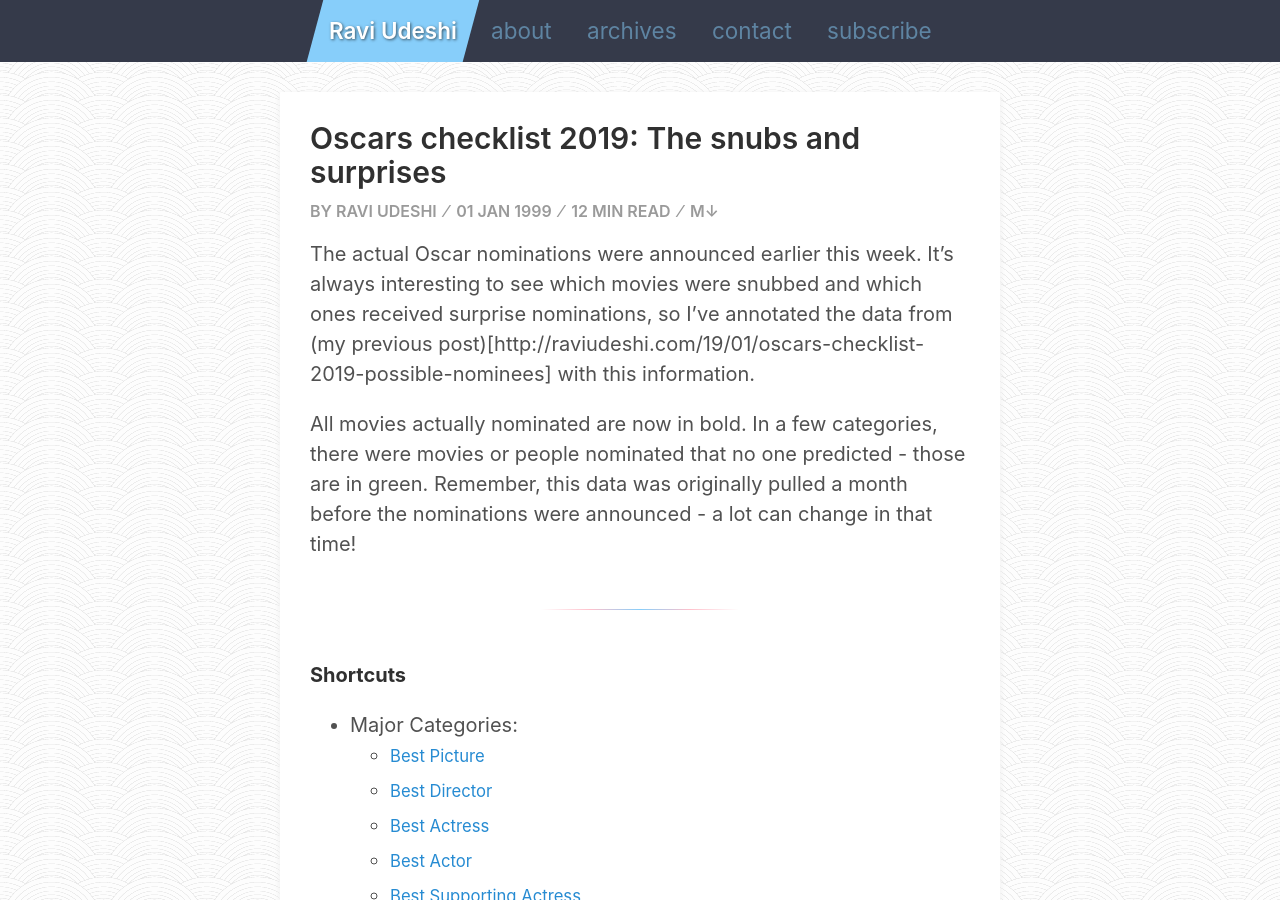
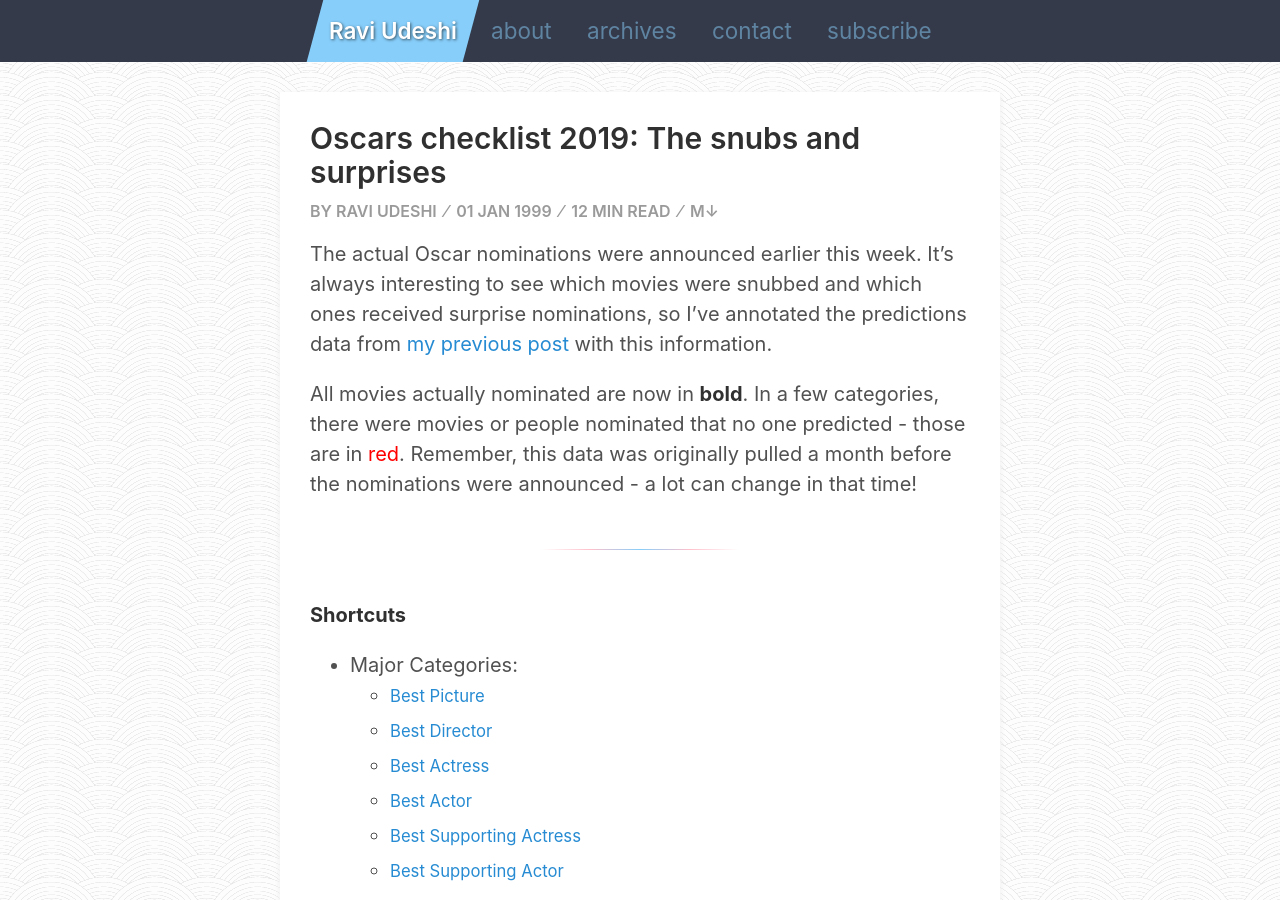
Before and after one commit to rkudeshi/rkudeshi.github.io, a Jekyll site: the page built from _posts/1999-01-01-test.md, in a window 1280 px wide and 900 px high. Built offline with Jekyll 4.4.1, drawn with Linux system fonts in a browser that asks for light colours.

Commit message:
Update 1999-01-01-test.md

```diff
--- a/_posts/1999-01-01-test.md
+++ b/_posts/1999-01-01-test.md
@@ -2,9 +2,9 @@
 title: "Oscars checklist 2019: The snubs and surprises"
 ---
 
-The actual Oscar nominations were announced earlier this week. It's always interesting to see which movies were snubbed and which ones received surprise nominations, so I've annotated the data from (my previous post)[http://raviudeshi.com/19/01/oscars-checklist-2019-possible-nominees] with this information.
+The actual Oscar nominations were announced earlier this week. It's always interesting to see which movies were snubbed and which ones received surprise nominations, so I've annotated the predictions data from [my previous post](http://raviudeshi.com/19/01/oscars-checklist-2019-possible-nominees) with this information.
 
-All movies actually nominated are now in bold. In a few categories, there were movies or people nominated that no one predicted - those are in <span color="green">green</span>. Remember, this data was originally pulled a month before the nominations were announced - a lot can change in that time!
+All movies actually nominated are now in **bold**. In a few categories, there were movies or people nominated that no one predicted - those are in <span style="color:red;">red</span>. Remember, this data was originally pulled a month before the nominations were announced - a lot can change in that time!
 
 ---
 
@@ -70,24 +70,24 @@
 
 #### Best Director
 
-|-----|-------------------------------------------------------------|-----|-----|-------|-------|
-| NUM |                             NAME                            | NOM | WIN |  ODDS |  PTS  |
-|-----|-------------------------------------------------------------|-----|-----|-------|-------|
-| 1   | **Roma (Alfonso Cuaron)**                                   |  30 |  27 | 16/5  | 23.81 |
-| 2   | A Star Is Born (Bradley Cooper)                             |  28 |   2 | 9/2   | 18.18 |
-| 3   | **BlacKkKlansman (Spike Lee)**                              |  23 |   1 | 6/1   | 14.29 |
-| 4   | **The Favourite (Yorgos Lanthimos)**                        |  21 |   0 | 13/2  | 13.33 |
-| 5   | If Beale Street Could Talk (Barry Jenkins)                  |  16 |   0 | 9/1   | 10.00 |
-| 6   | Green Book (Peter Farrelly)                                 |   9 |   0 | 16/1  |  5.88 |
-| 7   | First Man (Damien Chazelle)                                 |   8 |   0 | 20/1  |  4.76 |
-| 8   | Black Panther (Ryan Coogler)                                |   5 |   0 | 30/1  |  3.23 |
-| 9   | **Vice (Adam McKay)**                                       |   5 |   0 | 33/1  |  2.94 |
-| 10  | Can You Ever Forgive Me? (Marielle Heller)                  |   2 |   0 | 80/1  |  1.23 |
-| 11  | Leave No Trace (Debra Granik)                               |   1 |   0 | 100/1 |  0.99 |
-| 12  | You Were Never Really Here (Lynne Ramsay)                   |   1 |   0 | 100/1 |  0.99 |
-| 13  | First Reformed (Paul Schrader)                              |   1 |   0 | 100/1 |  0.99 |
-| NEW | <span color="green">**Cold War (Pawel Pawlikowski)**</span> |     |     |       |       |
-|-----|-------------------------------------------------------------|-----|-----|-------|-------|
+|-----|------------------------------------------------------------------|-----|-----|-------|-------|
+| NUM |                               NAME                               | NOM | WIN |  ODDS |  PTS  |
+|-----|------------------------------------------------------------------|-----|-----|-------|-------|
+| 1   | **Roma (Alfonso Cuaron)**                                        |  30 |  27 | 16/5  | 23.81 |
+| 2   | A Star Is Born (Bradley Cooper)                                  |  28 |   2 | 9/2   | 18.18 |
+| 3   | **BlacKkKlansman (Spike Lee)**                                   |  23 |   1 | 6/1   | 14.29 |
+| 4   | **The Favourite (Yorgos Lanthimos)**                             |  21 |   0 | 13/2  | 13.33 |
+| 5   | If Beale Street Could Talk (Barry Jenkins)                       |  16 |   0 | 9/1   | 10.00 |
+| 6   | Green Book (Peter Farrelly)                                      |   9 |   0 | 16/1  |  5.88 |
+| 7   | First Man (Damien Chazelle)                                      |   8 |   0 | 20/1  |  4.76 |
+| 8   | Black Panther (Ryan Coogler)                                     |   5 |   0 | 30/1  |  3.23 |
+| 9   | **Vice (Adam McKay)**                                            |   5 |   0 | 33/1  |  2.94 |
+| 10  | Can You Ever Forgive Me? (Marielle Heller)                       |   2 |   0 | 80/1  |  1.23 |
+| 11  | Leave No Trace (Debra Granik)                                    |   1 |   0 | 100/1 |  0.99 |
+| 12  | You Were Never Really Here (Lynne Ramsay)                        |   1 |   0 | 100/1 |  0.99 |
+| 13  | First Reformed (Paul Schrader)                                   |   1 |   0 | 100/1 |  0.99 |
+| NEW | **<span style="color:red;">Cold War (Pawel Pawlikowski)</span>** |     |     |       |       |
+|-----|------------------------------------------------------------------|-----|-----|-------|-------|
 
 #### Best Actress
 
@@ -183,84 +183,84 @@
 
 #### Best Adapted Screenplay
 
-|-----|-------------------------------------------------------------|-----|-----|-------|-------|
-| NUM |                             NAME                            | NOM | WIN |  ODDS |  PTS  |
-|-----|-------------------------------------------------------------|-----|-----|-------|-------|
-| 1   | **BlacKkKlansman**                                          |  27 |  20 | 19/5  | 20.83 |
-| 2   | **If Beale Street Could Talk**                              |  29 |   5 | 4/1   | 20.00 |
-| 3   | **A Star Is Born**                                          |  28 |   2 | 9/2   | 18.18 |
-| 4   | **Can You Ever Forgive Me?**                                |  28 |   1 | 9/2   | 18.18 |
-| 5   | First Man                                                   |  10 |   0 | 15/1  |  6.25 |
-| 6   | Leave No Trace                                              |   7 |   0 | 22/1  |  4.35 |
-| 7   | Black Panther                                               |   6 |   0 | 25/1  |  3.85 |
-| 8   | Widows                                                      |   4 |   0 | 40/1  |  2.44 |
-| 9   | The Death of Stalin                                         |   4 |   0 | 40/1  |  2.44 |
-| 10  | Beautiful Boy                                               |   3 |   2 | 44/1  |  2.22 |
-| 11  | Crazy Rich Asians                                           |   3 |   0 | 54/1  |  1.82 |
-| 12  | Wildlife                                                    |   1 |   0 | 100/1 |  0.99 |
-| NEW | <span color="green">**The Ballad of Buster Scruggs**</span> |     |     |       |       |
-|-----|-------------------------------------------------------------|-----|-----|-------|-------|
+|-----|------------------------------------------------------------------|-----|-----|-------|-------|
+| NUM |                               NAME                               | NOM | WIN |  ODDS |  PTS  |
+|-----|------------------------------------------------------------------|-----|-----|-------|-------|
+| 1   | **BlacKkKlansman**                                               |  27 |  20 | 19/5  | 20.83 |
+| 2   | **If Beale Street Could Talk**                                   |  29 |   5 | 4/1   | 20.00 |
+| 3   | **A Star Is Born**                                               |  28 |   2 | 9/2   | 18.18 |
+| 4   | **Can You Ever Forgive Me?**                                     |  28 |   1 | 9/2   | 18.18 |
+| 5   | First Man                                                        |  10 |   0 | 15/1  |  6.25 |
+| 6   | Leave No Trace                                                   |   7 |   0 | 22/1  |  4.35 |
+| 7   | Black Panther                                                    |   6 |   0 | 25/1  |  3.85 |
+| 8   | Widows                                                           |   4 |   0 | 40/1  |  2.44 |
+| 9   | The Death of Stalin                                              |   4 |   0 | 40/1  |  2.44 |
+| 10  | Beautiful Boy                                                    |   3 |   2 | 44/1  |  2.22 |
+| 11  | Crazy Rich Asians                                                |   3 |   0 | 54/1  |  1.82 |
+| 12  | Wildlife                                                         |   1 |   0 | 100/1 |  0.99 |
+| NEW | **<span style="color:red;">The Ballad of Buster Scruggs</span>** |     |     |       |       |
+|-----|------------------------------------------------------------------|-----|-----|-------|-------|
 
 #### Best Cinematography
 
-|-----|------------------------------------------------|-----|-----|-------|-------|
-| NUM |                      NAME                      | NOM | WIN |  ODDS |  PTS  |
-|-----|------------------------------------------------|-----|-----|-------|-------|
-| 1   | **Roma**                                       |  29 |  27 | 16/5  | 23.81 |
-| 2   | **The Favourite**                              |  26 |   1 | 5/1   | 16.67 |
-| 3   | First Man                                      |  25 |   1 | 5/1   | 16.67 |
-| 4   | If Beale Street Could Talk                     |  22 |   0 | 6/1   | 14.29 |
-| 5   | **A Star Is Born**                             |  18 |   0 | 15/2  | 11.76 |
-| 6   | Black Panther                                  |  12 |   0 | 12/1  |  7.69 |
-| 7   | **Cold War**                                   |   7 |   0 | 20/1  |  4.76 |
-| 8   | The Rider                                      |   2 |   0 | 80/1  |  1.23 |
-| 9   | Green Book                                     |   1 |   0 | 100/1 |  0.99 |
-| 10  | Mary Poppins Returns                           |   1 |   0 | 100/1 |  0.99 |
-| 11  | Widows                                         |   1 |   0 | 100/1 |  0.99 |
-| 12  | A Private War                                  |   1 |   0 | 100/1 |  0.99 |
-| NEW | <span color="green">**Never Look Away**</span> |     |     |       |       |
-|-----|------------------------------------------------|-----|-----|-------|-------|
+|-----|-----------------------------------------------------|-----|-----|-------|-------|
+| NUM |                         NAME                        | NOM | WIN |  ODDS |  PTS  |
+|-----|-----------------------------------------------------|-----|-----|-------|-------|
+| 1   | **Roma**                                            |  29 |  27 | 16/5  | 23.81 |
+| 2   | **The Favourite**                                   |  26 |   1 | 5/1   | 16.67 |
+| 3   | First Man                                           |  25 |   1 | 5/1   | 16.67 |
+| 4   | If Beale Street Could Talk                          |  22 |   0 | 6/1   | 14.29 |
+| 5   | **A Star Is Born**                                  |  18 |   0 | 15/2  | 11.76 |
+| 6   | Black Panther                                       |  12 |   0 | 12/1  |  7.69 |
+| 7   | **Cold War**                                        |   7 |   0 | 20/1  |  4.76 |
+| 8   | The Rider                                           |   2 |   0 | 80/1  |  1.23 |
+| 9   | Green Book                                          |   1 |   0 | 100/1 |  0.99 |
+| 10  | Mary Poppins Returns                                |   1 |   0 | 100/1 |  0.99 |
+| 11  | Widows                                              |   1 |   0 | 100/1 |  0.99 |
+| 12  | A Private War                                       |   1 |   0 | 100/1 |  0.99 |
+| NEW | **<span style="color:red;">Never Look Away</span>** |     |     |       |       |
+|-----|-----------------------------------------------------|-----|-----|-------|-------|
 
 #### Best Film Editing
 
-|-----|---------------------------------------|-----|-----|-------|-------|
-| NUM |                  NAME                 | NOM | WIN |  ODDS |  PTS  |
-|-----|---------------------------------------|-----|-----|-------|-------|
-| 1   | Roma                                  |  26 |  11 | 19/5  | 20.83 |
-| 2   | First Man                             |  22 |  12 | 9/2   | 18.18 |
-| 3   | A Star Is Born                        |  21 |   2 | 11/2  | 15.38 |
-| 4   | **The Favourite**                     |  21 |   0 | 6/1   | 14.29 |
-| 5   | **Vice**                              |  13 |   0 | 21/2  |  8.70 |
-| 6   | Widows                                |  12 |   1 | 11/1  |  8.33 |
-| 7   | Black Panther                         |   9 |   2 | 14/1  |  6.67 |
-| 8   | **Green Book**                        |   3 |   0 | 44/1  |  2.22 |
-| 9   | 22 July                               |   3 |   0 | 48/1  |  2.04 |
-| 10  | **BlacKkKlansman**                    |   2 |   0 | 70/1  |  1.41 |
-| 11  | Destroyer                             |   1 |   0 | 100/1 |  0.99 |
-| 12  | A Quiet Place                         |   1 |   0 | 100/1 |  0.99 |
-| 13  | If Beale Street Could Talk            |   1 |   0 | 100/1 |  0.99 |
-| 14  | Mary Poppins Returns                  |   1 |   0 | 100/1 |  0.99 |
-| NEW | <span color="green">Bohemian Rhapsody |     |     |       |       |
-|-----|---------------------------------------|-----|-----|-------|-------|
+|-----|-------------------------------------------------------|-----|-----|-------|-------|
+| NUM |                          NAME                         | NOM | WIN |  ODDS |  PTS  |
+|-----|-------------------------------------------------------|-----|-----|-------|-------|
+| 1   | Roma                                                  |  26 |  11 | 19/5  | 20.83 |
+| 2   | First Man                                             |  22 |  12 | 9/2   | 18.18 |
+| 3   | A Star Is Born                                        |  21 |   2 | 11/2  | 15.38 |
+| 4   | **The Favourite**                                     |  21 |   0 | 6/1   | 14.29 |
+| 5   | **Vice**                                              |  13 |   0 | 21/2  |  8.70 |
+| 6   | Widows                                                |  12 |   1 | 11/1  |  8.33 |
+| 7   | Black Panther                                         |   9 |   2 | 14/1  |  6.67 |
+| 8   | **Green Book**                                        |   3 |   0 | 44/1  |  2.22 |
+| 9   | 22 July                                               |   3 |   0 | 48/1  |  2.04 |
+| 10  | **BlacKkKlansman**                                    |   2 |   0 | 70/1  |  1.41 |
+| 11  | Destroyer                                             |   1 |   0 | 100/1 |  0.99 |
+| 12  | A Quiet Place                                         |   1 |   0 | 100/1 |  0.99 |
+| 13  | If Beale Street Could Talk                            |   1 |   0 | 100/1 |  0.99 |
+| 14  | Mary Poppins Returns                                  |   1 |   0 | 100/1 |  0.99 |
+| NEW | **<span style="color:red;">Bohemian Rhapsody</span>** |     |     |       |       |
+|-----|-------------------------------------------------------|-----|-----|-------|-------|
 
 #### Best Costume Design
 
-|-----|-------------------------------------------------------------|-----|-----|-------|-------|
-| NUM |                             NAME                            | NOM | WIN |  ODDS |  PTS  |
-|-----|-------------------------------------------------------------|-----|-----|-------|-------|
-| 1   | **The Favourite**                                           |  28 |  17 | 17/5  | 22.73 |
-| 2   | **Black Panther**                                           |  28 |   9 | 37/10 | 21.28 |
-| 3   | **Mary Poppins Returns**                                    |  27 |   1 | 9/2   | 18.18 |
-| 4   | **Mary Queen of Scots**                                     |  26 |   1 | 9/2   | 18.18 |
-| 5   | Colette                                                     |   7 |   0 | 20/1  |  4.76 |
-| 6   | Crazy Rich Asians                                           |   7 |   0 | 20/1  |  4.76 |
-| 7   | Fantastic Beasts 2                                          |   6 |   0 | 25/1  |  3.85 |
-| 8   | A Star Is Born                                              |   4 |   0 | 37/1  |  2.63 |
-| 9   | Bohemian Rhapsody                                           |   3 |   0 | 50/1  |  1.96 |
-| 10  | The Nutcracker and the Four Realms                          |   1 |   0 | 100/1 |  0.99 |
-| 11  | Suspiria                                                    |   1 |   0 | 100/1 |  0.99 |
-| NEW | <span color="green">**The Ballad of Buster Scruggs**</span> |     |     |       |       |
-|-----|-------------------------------------------------------------|-----|-----|-------|-------|
+|-----|------------------------------------------------------------------|-----|-----|-------|-------|
+| NUM |                               NAME                               | NOM | WIN |  ODDS |  PTS  |
+|-----|------------------------------------------------------------------|-----|-----|-------|-------|
+| 1   | **The Favourite**                                                |  28 |  17 | 17/5  | 22.73 |
+| 2   | **Black Panther**                                                |  28 |   9 | 37/10 | 21.28 |
+| 3   | **Mary Poppins Returns**                                         |  27 |   1 | 9/2   | 18.18 |
+| 4   | **Mary Queen of Scots**                                          |  26 |   1 | 9/2   | 18.18 |
+| 5   | Colette                                                          |   7 |   0 | 20/1  |  4.76 |
+| 6   | Crazy Rich Asians                                                |   7 |   0 | 20/1  |  4.76 |
+| 7   | Fantastic Beasts 2                                               |   6 |   0 | 25/1  |  3.85 |
+| 8   | A Star Is Born                                                   |   4 |   0 | 37/1  |  2.63 |
+| 9   | Bohemian Rhapsody                                                |   3 |   0 | 50/1  |  1.96 |
+| 10  | The Nutcracker and the Four Realms                               |   1 |   0 | 100/1 |  0.99 |
+| 11  | Suspiria                                                         |   1 |   0 | 100/1 |  0.99 |
+| NEW | **<span style="color:red;">The Ballad of Buster Scruggs</span>** |     |     |       |       |
+|-----|------------------------------------------------------------------|-----|-----|-------|-------|
 
 #### Best Makeup and Hairstyling
 
@@ -359,20 +359,20 @@
 
 #### Best Visual Effects
 
-|-----|--------------------------------------------------------|-----|-----|------|-------|
-| NUM |                          NAME                          | NOM | WIN | ODDS |  PTS  |
-|-----|--------------------------------------------------------|-----|-----|------|-------|
-| 1   | Black Panther                                          |  11 |  10 | 16/5 | 23.81 |
-| 2   | **Ready Player One**                                   |  11 |   0 | 4/1  | 20.00 |
-| 3   | **First Man**                                          |  10 |   0 | 9/2  | 18.18 |
-| 4   | **Avengers: Infinity War**                             |   8 |   1 | 6/1  | 14.29 |
-| 5   | Mary Poppins Returns                                   |   7 |   0 | 15/2 | 11.76 |
-| 6   | Welcome to Marwen                                      |   6 |   0 | 9/1  | 10.00 |
-| 7   | Ant-Man and the Wasp                                   |   1 |   0 | 58/1 |  1.69 |
-| 8   | Jurassic World: Fallen Kingdom                         |   1 |   0 | 60/1 |  1.64 |
-| NEW | <span color="green">**Solo: A Star Wars Story**</span> |     |     |      |       |
-| NEW | <span color="green">**Christopher Robin**</span>       |     |     |      |       |
-|-----|--------------------------------------------------------|-----|-----|------|-------|
+|-----|-------------------------------------------------------------|-----|-----|------|-------|
+| NUM |                             NAME                            | NOM | WIN | ODDS |  PTS  |
+|-----|-------------------------------------------------------------|-----|-----|------|-------|
+| 1   | Black Panther                                               |  11 |  10 | 16/5 | 23.81 |
+| 2   | **Ready Player One**                                        |  11 |   0 | 4/1  | 20.00 |
+| 3   | **First Man**                                               |  10 |   0 | 9/2  | 18.18 |
+| 4   | **Avengers: Infinity War**                                  |   8 |   1 | 6/1  | 14.29 |
+| 5   | Mary Poppins Returns                                        |   7 |   0 | 15/2 | 11.76 |
+| 6   | Welcome to Marwen                                           |   6 |   0 | 9/1  | 10.00 |
+| 7   | Ant-Man and the Wasp                                        |   1 |   0 | 58/1 |  1.69 |
+| 8   | Jurassic World: Fallen Kingdom                              |   1 |   0 | 60/1 |  1.64 |
+| NEW | **<span style="color:red;">Solo: A Star Wars Story</span>** |     |     |      |       |
+| NEW | **<span style="color:red;">Christopher Robin</span>**       |     |     |      |       |
+|-----|-------------------------------------------------------------|-----|-----|------|-------|
 
 #### Best Animated Feature
 
@@ -425,36 +425,36 @@
 
 #### Best Animated Short
 
-|-----|-----------------------------------------------|-----|-----|-------|-------|
-| NUM |                      NAME                     | NOM | WIN |  ODDS |  PTS  |
-|-----|-----------------------------------------------|-----|-----|-------|-------|
-| 1   | **Bao**                                       |   8 |   6 | 39/10 | 20.41 |
-| 2   | **Animal Behaviour**                          |   8 |   0 | 5/1   | 16.67 |
-| 3   | Lost and Found                                |   8 |   0 | 5/1   | 16.67 |
-| 4   | Bilby                                         |   7 |   1 | 11/2  | 15.38 |
-| 5   | **Weekends**                                  |   7 |   0 | 6/1   | 14.29 |
-| 6   | Bird Karma                                    |   3 |   1 | 14/1  |  6.67 |
-| 7   | Age of Sail                                   |   2 |   0 | 25/1  |  3.85 |
-| 8   | Pepe le Morse                                 |   1 |   1 | 37/1  |  2.63 |
-| 9   | **One Small Step**                            |   1 |   0 | 46/1  |  2.13 |
-| NEW | <span color="green">**Late Afternoon**</span> |     |     |       |       |
-|-----|-----------------------------------------------|-----|-----|-------|-------|
+|-----|----------------------------------------------------|-----|-----|-------|-------|
+| NUM |                        NAME                        | NOM | WIN |  ODDS |  PTS  |
+|-----|----------------------------------------------------|-----|-----|-------|-------|
+| 1   | **Bao**                                            |   8 |   6 | 39/10 | 20.41 |
+| 2   | **Animal Behaviour**                               |   8 |   0 | 5/1   | 16.67 |
+| 3   | Lost and Found                                     |   8 |   0 | 5/1   | 16.67 |
+| 4   | Bilby                                              |   7 |   1 | 11/2  | 15.38 |
+| 5   | **Weekends**                                       |   7 |   0 | 6/1   | 14.29 |
+| 6   | Bird Karma                                         |   3 |   1 | 14/1  |  6.67 |
+| 7   | Age of Sail                                        |   2 |   0 | 25/1  |  3.85 |
+| 8   | Pepe le Morse                                      |   1 |   1 | 37/1  |  2.63 |
+| 9   | **One Small Step**                                 |   1 |   0 | 46/1  |  2.13 |
+| NEW | **<span style="color:red;">Late Afternoon</span>** |     |     |       |       |
+|-----|----------------------------------------------------|-----|-----|-------|-------|
 
 #### Best Documentary Short
 
-|-----|-----------------------------------------|-----|-----|-------|-------|
-| NUM |                   NAME                  | NOM | WIN |  ODDS |  PTS  |
-|-----|-----------------------------------------|-----|-----|-------|-------|
-| 1   | **Black Sheep**                         |   9 |   6 | 69/20 | 22.47 |
-| 2   | Zion                                    |   8 |   1 | 9/2   | 18.18 |
-| 3   | **End Game**                            |   8 |   0 | 5/1   | 16.67 |
-| 4   | Women of the Gulag                      |   8 |   0 | 5/1   | 16.67 |
-| 5   | **Period. End of Sentence.**            |   7 |   0 | 6/1   | 14.29 |
-| 6   | 63 Boycott                              |   2 |   1 | 20/1  |  4.76 |
-| 7   | **A Night at the Garden**               |   2 |   1 | 20/1  |  4.76 |
-| 8   | Los Comandos                            |   1 |   0 | 48/1  |  2.04 |
-| NEW | <span color="green">**Lifeboat**</span> |     |     |       |       |
-|-----|-----------------------------------------|-----|-----|-------|-------|
+|-----|----------------------------------------------|-----|-----|-------|-------|
+| NUM |                     NAME                     | NOM | WIN |  ODDS |  PTS  |
+|-----|----------------------------------------------|-----|-----|-------|-------|
+| 1   | **Black Sheep**                              |   9 |   6 | 69/20 | 22.47 |
+| 2   | Zion                                         |   8 |   1 | 9/2   | 18.18 |
+| 3   | **End Game**                                 |   8 |   0 | 5/1   | 16.67 |
+| 4   | Women of the Gulag                           |   8 |   0 | 5/1   | 16.67 |
+| 5   | **Period. End of Sentence.**                 |   7 |   0 | 6/1   | 14.29 |
+| 6   | 63 Boycott                                   |   2 |   1 | 20/1  |  4.76 |
+| 7   | **A Night at the Garden**                    |   2 |   1 | 20/1  |  4.76 |
+| 8   | Los Comandos                                 |   1 |   0 | 48/1  |  2.04 |
+| NEW | **<span style="color:red;">Lifeboat</span>** |     |     |       |       |
+|-----|----------------------------------------------|-----|-----|-------|-------|
 
 #### Best Live Action Short
 
```
